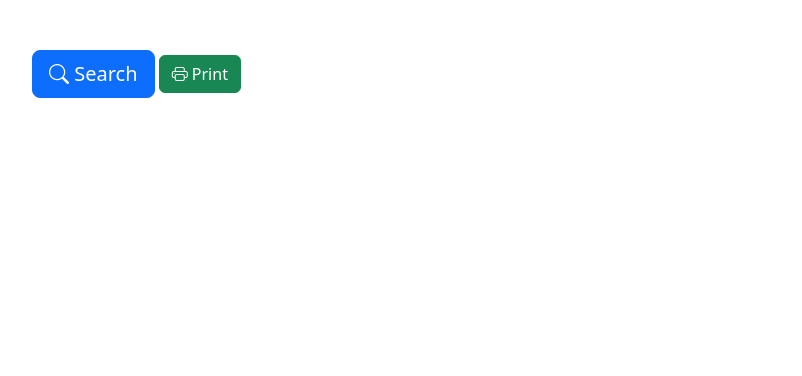
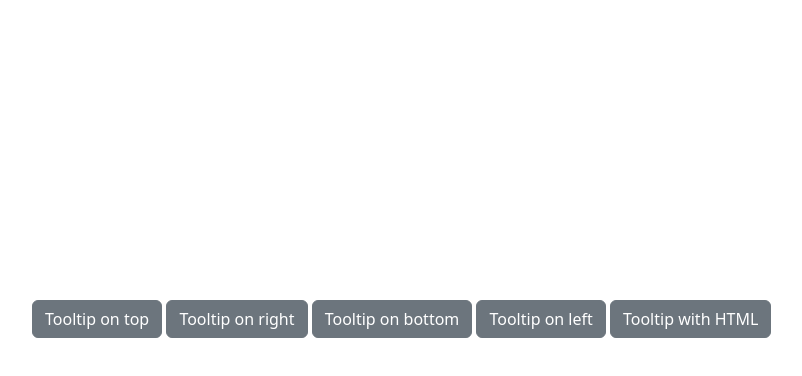
Before and after one commit to chrislaf63/Cours_Bootstrap, a plain HTML site: page index.html in a window 1280 px wide. Shown: the whole page, without its empty margins (50-852 px from the left). Drawn offline with nearby package versions, Linux system fonts and the light colour scheme.

Commit message:
Tooltips

```diff
--- a/index.html
+++ b/index.html
@@ -5,13 +5,28 @@
     <meta name="viewport" content="width=device-width, initial-scale=1.0">
     <link href="https://cdn.jsdelivr.net/npm/bootstrap@5.3.2/dist/css/bootstrap.min.css" rel="stylesheet" integrity="sha384-T3c6CoIi6uLrA9TneNEoa7RxnatzjcDSCmG1MXxSR1GAsXEV/Dwwykc2MPK8M2HN" crossorigin="anonymous">
     <script src="https://cdn.jsdelivr.net/npm/bootstrap@5.3.2/dist/js/bootstrap.bundle.min.js" integrity="sha384-C6RzsynM9kWDrMNeT87bh95OGNyZPhcTNXj1NW7RuBCsyN/o0jlpcV8Qyq46cDfL" crossorigin="anonymous"></script>
-    <link rel="stylesheet" href="https://cdn.jsdelivr.net/npm/bootstrap-icons@1.11.1/font/bootstrap-icons.css">
+
     <title>Cours Bootstrap</title>
 </head>
 <body>
-  <div class="container" style="margin-top: 50px;">
-    <button type="button" class="btn btn-primary btn-lg"><span class="bi-search"></span> Search</button>
-    <button type="button" class="btn btn-success"><span class="bi-printer"></span> Print</button>
+  <div class="container" style="margin-top: 300px;">
+    <button type="button" class="btn btn-secondary" data-bs-toggle="tooltip" data-bs-placement="top" data-bs-title="Tooltip on top">
+      Tooltip on top
+    </button>
+    <button type="button" class="btn btn-secondary" data-bs-toggle="tooltip" data-bs-placement="right" data-bs-title="Tooltip on right">
+      Tooltip on right
+    </button>
+    <button type="button" class="btn btn-secondary" data-bs-toggle="tooltip" data-bs-placement="bottom" data-bs-title="Tooltip on bottom">
+      Tooltip on bottom
+    </button>
+    <button type="button" class="btn btn-secondary" data-bs-toggle="tooltip" data-bs-placement="left" data-bs-title="Tooltip on left">
+      Tooltip on left
+    </button>
+    <button type="button" class="btn btn-secondary" data-bs-toggle="tooltip" data-bs-html="true" data-bs-title="<em>Tooltip</em> <u>with</u> <b>HTML</b>">
+      Tooltip with HTML
+    </button>
+    </div>
   </div>
+  <script src="script.js"></script>
 </body>
 </html>
--- /dev/null
+++ b/script.js
@@ -0,0 +1,2 @@
+const tooltipTriggerList = document.querySelectorAll('[data-bs-toggle="tooltip"]')
+const tooltipList = [...tooltipTriggerList].map(tooltipTriggerEl => new bootstrap.Tooltip(tooltipTriggerEl))
```
